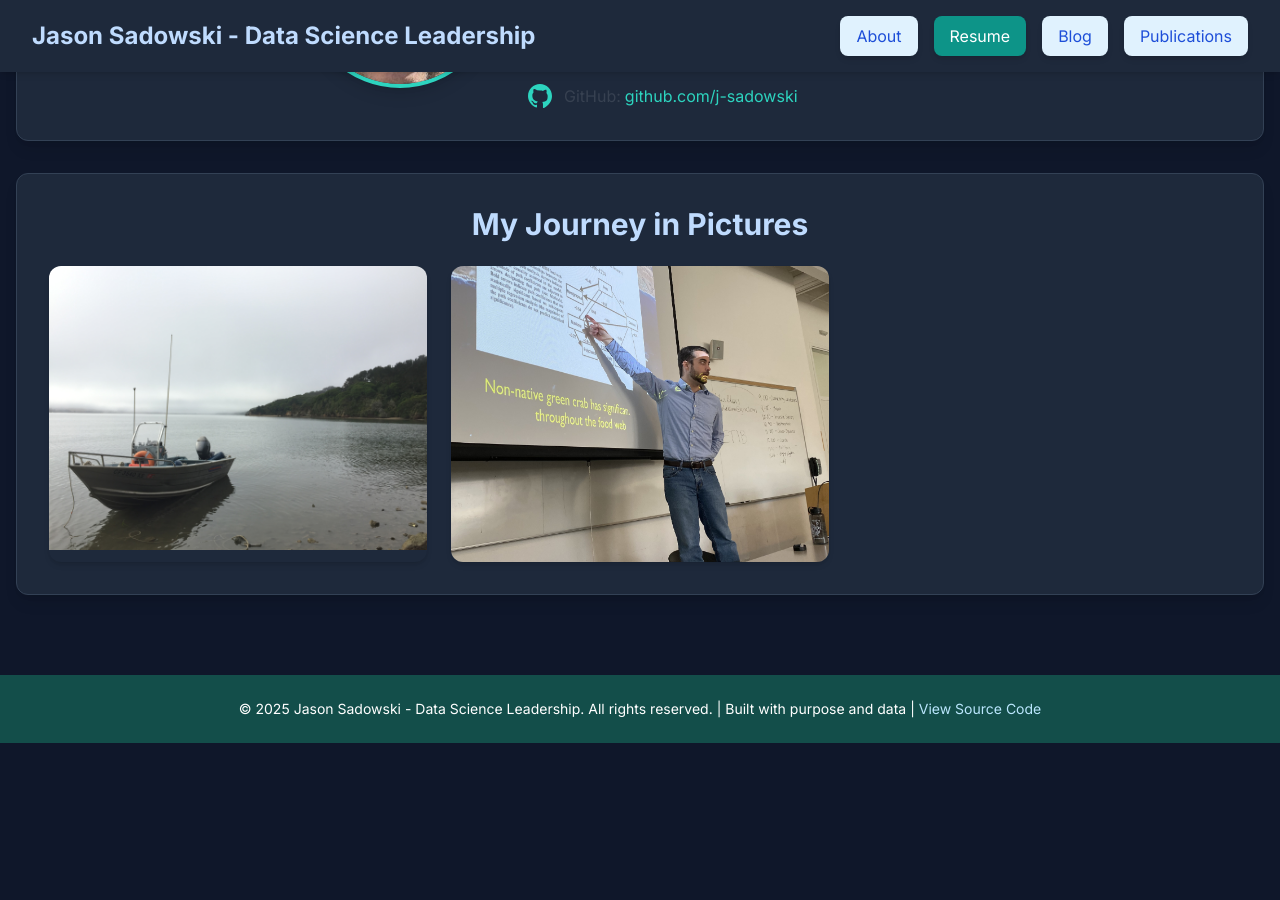
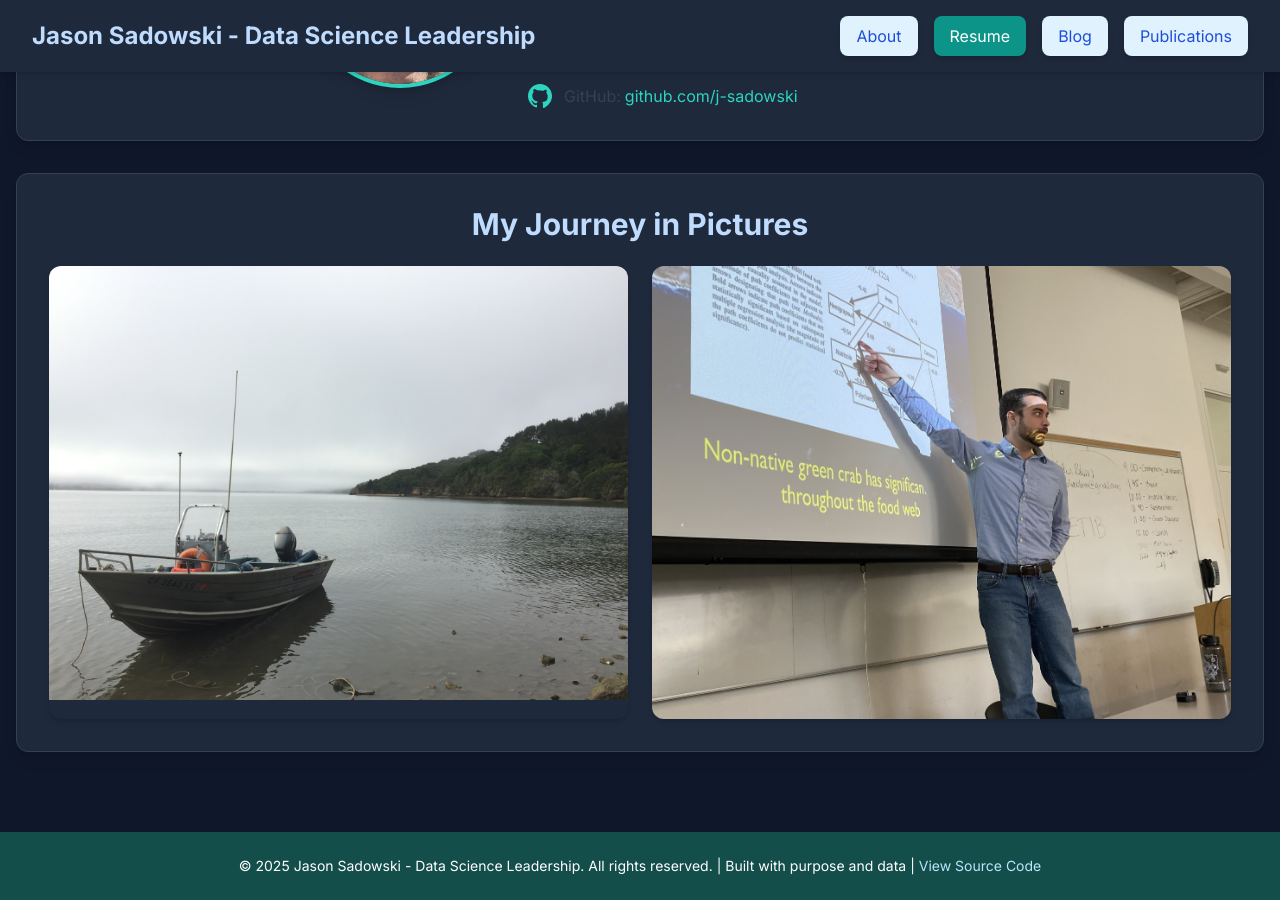
Before and after one commit to j-sadowski/personal_website, a Jekyll site: the page built from index.html, in a window 1280 px wide and 900 px high, scrolled down 621 px. Built offline with Jekyll 4.4.1, drawn with Linux system fonts in a browser that asks for light colours; nearby versions of some CDN libraries; before the commit the page ends 1364 px from its top, so only the background shows below that.

Commit message:
change photo grid to size 2

```diff
--- a/index.html
+++ b/index.html
@@ -55,7 +55,7 @@ title: Jason Sadowski - Data Science Leadership
 <!-- Image Gallery Section -->
 <section class="bg-slate-800 p-6 sm:p-8 rounded-xl shadow-lg border border-slate-700">
     <h2 class="text-3xl font-bold mb-6 text-center text-blue-200">My Journey in Pictures</h2>
-    <div class="grid grid-cols-1 sm:grid-cols-2 lg:grid-cols-3 gap-6">
+    <div class="grid grid-cols-1 sm:grid-cols-2 gap-6">
         {% for photo in site.data.photos %}
         <div class="relative overflow-hidden rounded-xl shadow-md group">
             <img src="{{ '/assets/photos/' | append: photo.src | relative_url }}"
```
